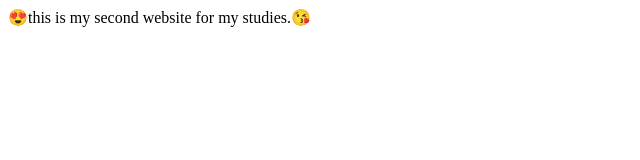
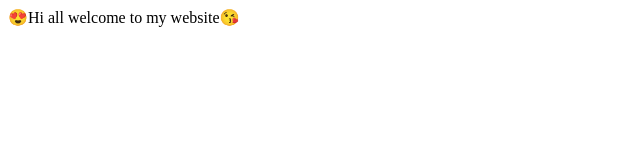
Before and after one commit to Kanchana224/second-website, a plain HTML site: page index.html in a window 1280 px wide. Shown: the whole page, without its empty margins (0-640 px from the left). Drawn offline with Linux system fonts and the light colour scheme.

Commit message:
content changed

```diff
--- a/index.html
+++ b/index.html
@@ -6,6 +6,6 @@
     <title>😍Second-- website😎</title>
 </head>
 <body>
-    😍this is my second website for my  studies.😘
+    😍Hi all welcome to my website😘
 </body>
 </html>
```
